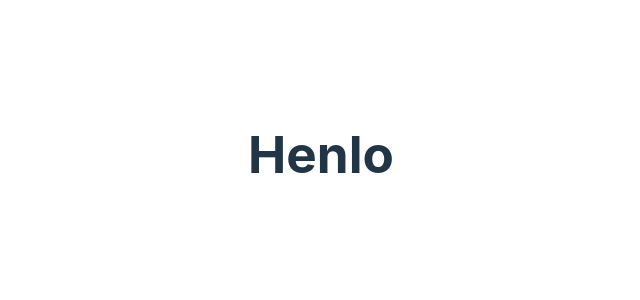
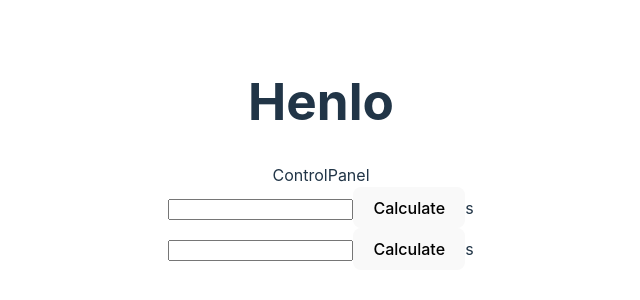
Before and after one commit to Peleton-011/linked-list-practice, a React (Vite) app: page / in a window 1280 px wide. Shown: the part 246-546 px from the top of the page, without its empty margins (319-959 px from the left). Built offline with nearby package versions, Linux system fonts and the light colour scheme.

Commit message:
Start implementation of Node class

```diff
--- a/src/App.jsx
+++ b/src/App.jsx
@@ -1,16 +1,34 @@
-import { useState } from 'react'
-import './App.css'
+import { useState } from "react";
+import "./App.css";
+import ControlPanel from "./components/ControlPanel";
+import Node from "./LinkedList";
 
 function App() {
-  const [count, setCount] = useState(0)
+	function setAnswer() {
+		console.log("ass");
+	}
 
-  return (
-    <>
-
-      <h1>Henlo</h1>
-
-    </>
-  )
+	const controlPanelData = {
+		functionList: [
+			{
+				func: (name) => `Hello, ${name}!`,
+				funcName: "hello",
+				inputName: "name",
+			},
+			{
+				func: (name) => `Bye, ${name}!`,
+				funcName: "bye",
+				inputName: "name",
+			},
+		],
+		setAnswer,
+	};
+	return (
+		<>
+			<h1>Henlo</h1>
+			<ControlPanel data={controlPanelData} />
+		</>
+	);
 }
 
-export default App
+export default App;
--- a/src/components/ControlPanel.jsx
+++ b/src/components/ControlPanel.jsx
@@ -2,26 +2,25 @@ import React, { useEffect, useState } from "react";
 
 import Input from "./Input";
 
-const ControlPanel = ({ functionList }) => {
-
-    function setAnswer() {
-
-    }
+const ControlPanel = ({ data: { functionList, setAnswer } }) => {
 
 	return (
 		<>
-			<div>ControlPanel</div>;
+			<div>ControlPanel</div>
 			<div>
-				{functionList.forEach(({func, funcName, inputName}) => {
+				{functionList.map(({ func, funcName, inputName }) => {
+					return (
 						<Input
-						props={{
+							key={inputName}
+							data={{
 								func,
 								funcName,
 								inputName,
-							inputID: inputName,
+								inputID: funcName,
 								setAnswer,
 							}}
-					/>;
+						/>
+					);
 				})}
 			</div>
 		</>
```
Lines whose indentation alone changed are shown as unchanged.
